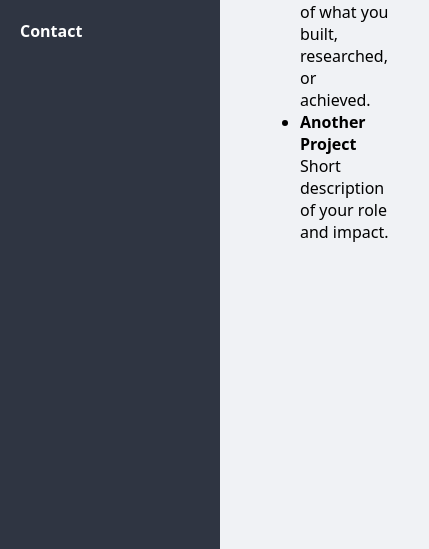
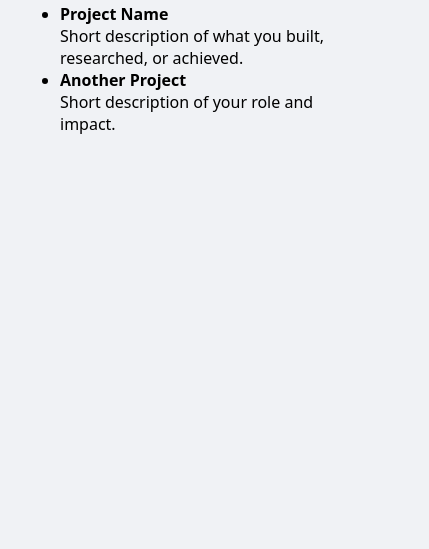
Before and after one commit to samiralotfi-gif/samiralotfi-gif.github.io, a plain HTML site: page projects.html in a window 390 px wide. Shown: the part 295-844 px from the top of the page, 429 px wide, since content can reach past the window. Drawn offline with Linux system fonts and the light colour scheme.

Commit message:
Update projects.html

```diff
--- a/projects.html
+++ b/projects.html
@@ -10,6 +10,29 @@
     .sidebar a { display: block; padding: 15px 20px; color: white; text-decoration: none; font-weight: 600; }
     .sidebar a:hover { background: #57606f; }
     .content { margin-left: 220px; padding: 40px; max-width: 900px; }
+
+    /* MOBILE FIX */
+    @media (max-width: 768px) {
+      body {
+        flex-direction: column;
+      }
+
+      .sidebar {
+        width: 100%;
+        height: auto;
+        position: relative;
+      }
+
+      .sidebar a {
+        display: inline-block;
+        padding: 12px 15px;
+      }
+
+      .content {
+        margin-left: 0;
+        padding: 20px;
+      }
+    }
   </style>
 </head>
 
@@ -23,7 +46,6 @@
   <a href="patents.html">Patents</a>
   <a href="contact.html">Contact</a>
 </div>
-
 
 <div class="content">
   <h1>Projects</h1>
```
